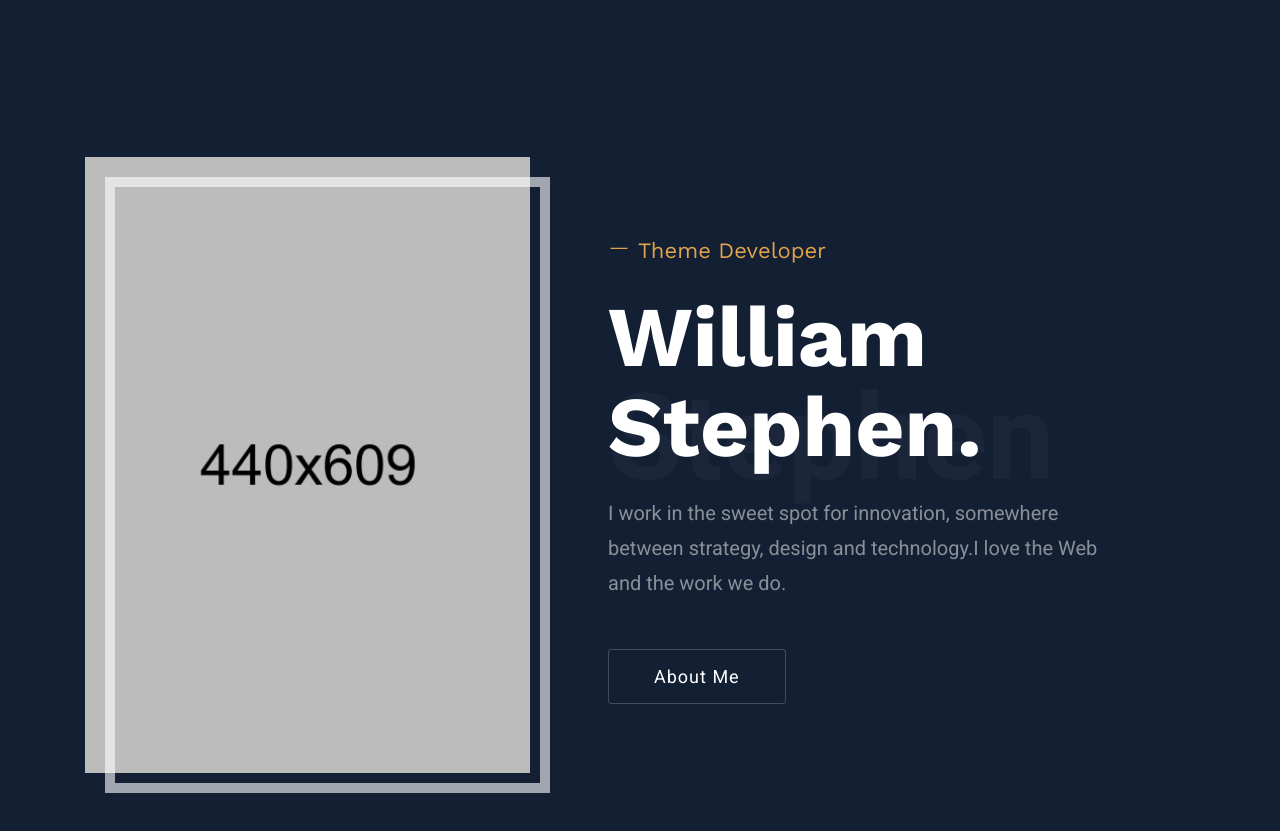
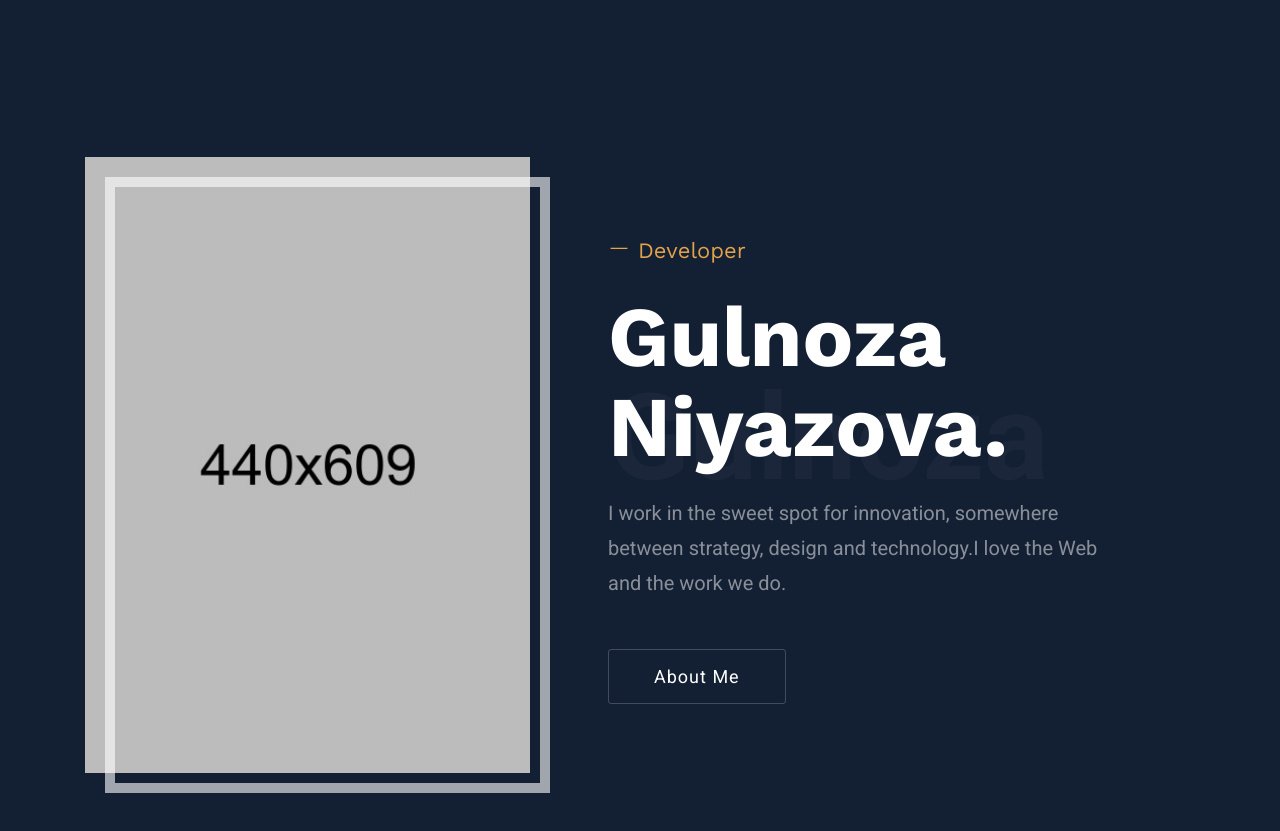
Before and after one commit to Akhmadjon-dev/pGN, a plain HTML site: page index.html in a window 1280 px wide. Shown: the part 83-914 px from the top of the page. Drawn offline with nearby package versions, Linux system fonts and the light colour scheme.

Commit message:
name changed

```diff
--- a/index.html
+++ b/index.html
@@ -83,9 +83,9 @@
 
 			<div class="col-lg-6 col-12 col-md-7">
 				<div class="ml-5 position-relative mt-5 mt-lg-0">
-					<span class="head-trans">Stephen</span>
-					<h1 class="font-weight-normal text-color text-md"><i class="ti-minus mr-2"></i>Theme Developer</h1>
-					<h2 class="mt-3 text-lg mb-3 text-capitalize">William Stephen.</h2>
+					<span class="head-trans">Gulnoza</span>
+					<h1 class="font-weight-normal text-color text-md"><i class="ti-minus mr-2"></i>Developer</h1>
+					<h2 class="mt-3 text-lg mb-3 text-capitalize">Gulnoza Niyazova.</h2>
 					<p class="animated fadeInUp lead mt-4 mb-5 text-white-50 lh-35">I work in the sweet spot for innovation, somewhere between strategy, design and technology.I love the Web and the work we do.</p>
 					<a href="#about" class="btn btn-solid-border">About Me</a>
 				</div>
```
